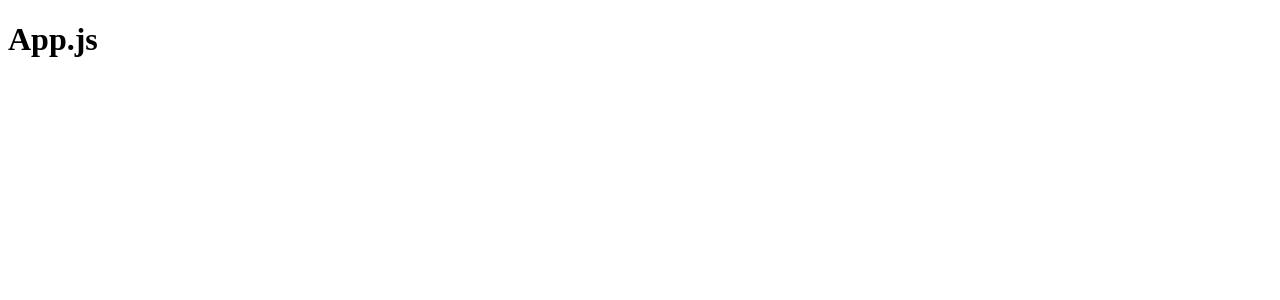
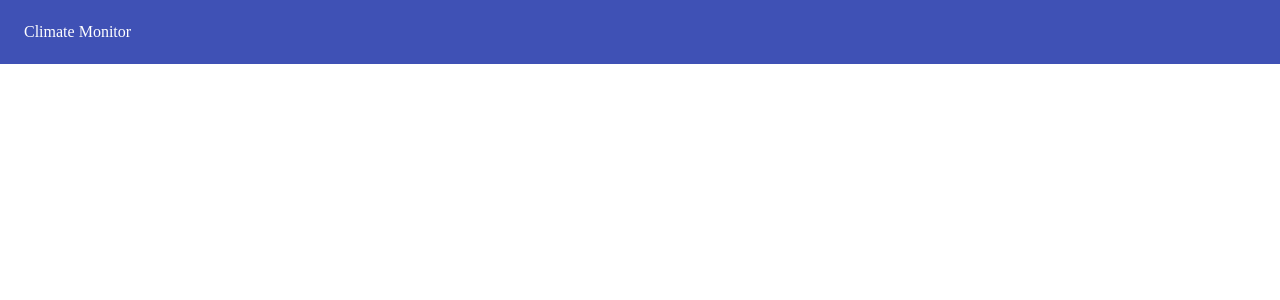
Before and after one commit to TomaszPietrzykowski/climate-monitor-client, a React (Create React App) app: page / in a window 1280 px wide. Shown: the top 300 px of the page. Built offline with nearby package versions, Linux system fonts and the light colour scheme.

Commit message:
material-ui setup

```diff
--- a/package.json
+++ b/package.json
@@ -3,11 +3,13 @@
   "version": "0.1.0",
   "private": true,
   "dependencies": {
+    "@material-ui/core": "^4.11.0",
     "@testing-library/jest-dom": "^4.2.4",
     "@testing-library/react": "^9.5.0",
     "@testing-library/user-event": "^7.2.1",
     "react": "^16.13.1",
     "react-dom": "^16.13.1",
+    "react-router-dom": "^5.2.0",
     "react-scripts": "3.4.1"
   },
   "scripts": {
--- a/public/index.html
+++ b/public/index.html
@@ -15,6 +15,10 @@
       user's mobile device or desktop. See https://developers.google.com/web/fundamentals/web-app-manifest/
     -->
     <link rel="manifest" href="%PUBLIC_URL%/manifest.json" />
+    <link
+      rel="stylesheet"
+      href="https://fonts.googleapis.com/css?family=Roboto:300,400,500,700&display=swap"
+    />
     <!--
       Notice the use of %PUBLIC_URL% in the tags above.
       It will be replaced with the URL of the `public` folder during the build.
--- a/src/App.js
+++ b/src/App.js
@@ -1,9 +1,12 @@
 import React from "react";
+
+import Header from "./components/ui/Header";
 
 function App() {
   return (
     <div className="App">
-      <h1>App.js</h1>
+      <Header />
+      Hallo
     </div>
   );
 }
--- /dev/null
+++ b/src/components/ui/Header.js
@@ -0,0 +1,29 @@
+import React from "react";
+import AppBar from "@material-ui/core/AppBar";
+import Toolbar from "@material-ui/core/Toolbar";
+import useScrollTrigger from "@material-ui/core/useScrollTrigger";
+
+function ElevationScroll(props) {
+  const { children } = props;
+
+  const trigger = useScrollTrigger({
+    disableHysteresis: true,
+    threshold: 0,
+  });
+
+  return React.cloneElement(children, {
+    elevation: trigger ? 4 : 0,
+  });
+}
+
+const Header = () => {
+  return (
+    <ElevationScroll>
+      <AppBar>
+        <Toolbar>Climate Monitor</Toolbar>
+      </AppBar>
+    </ElevationScroll>
+  );
+};
+
+export default Header;
```
Also changed, not shown: 1 other file (tests, documents, lock files or other folders).
